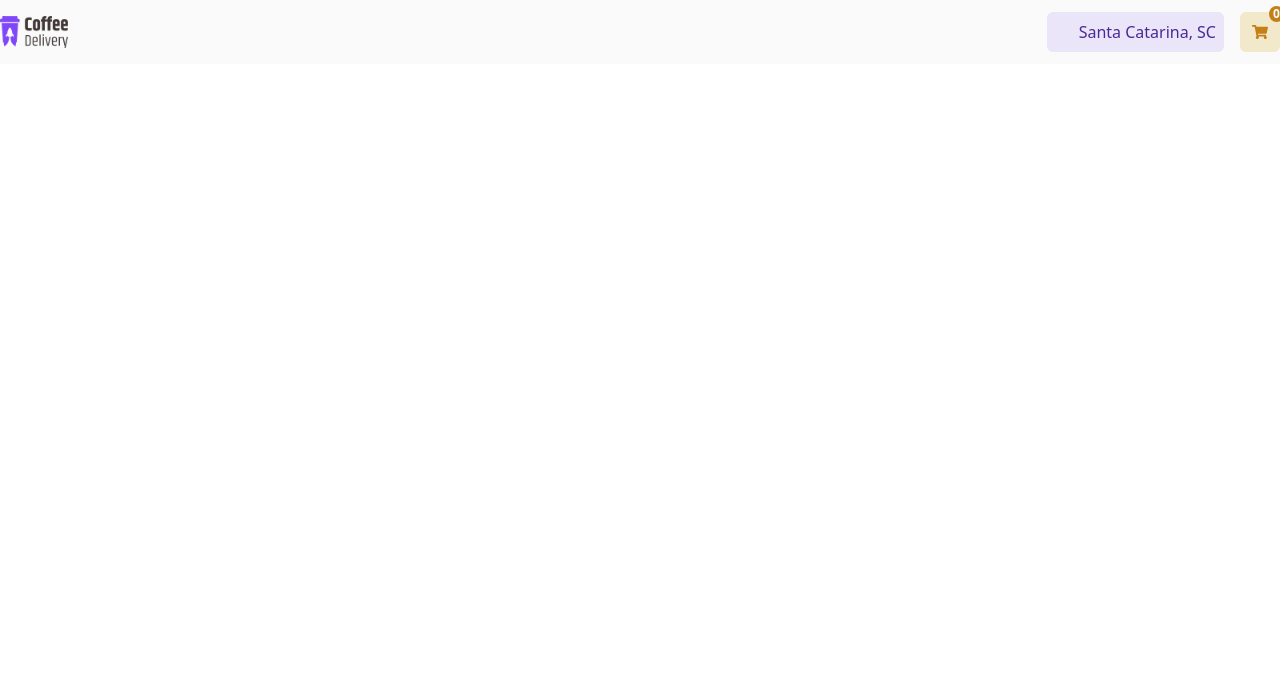
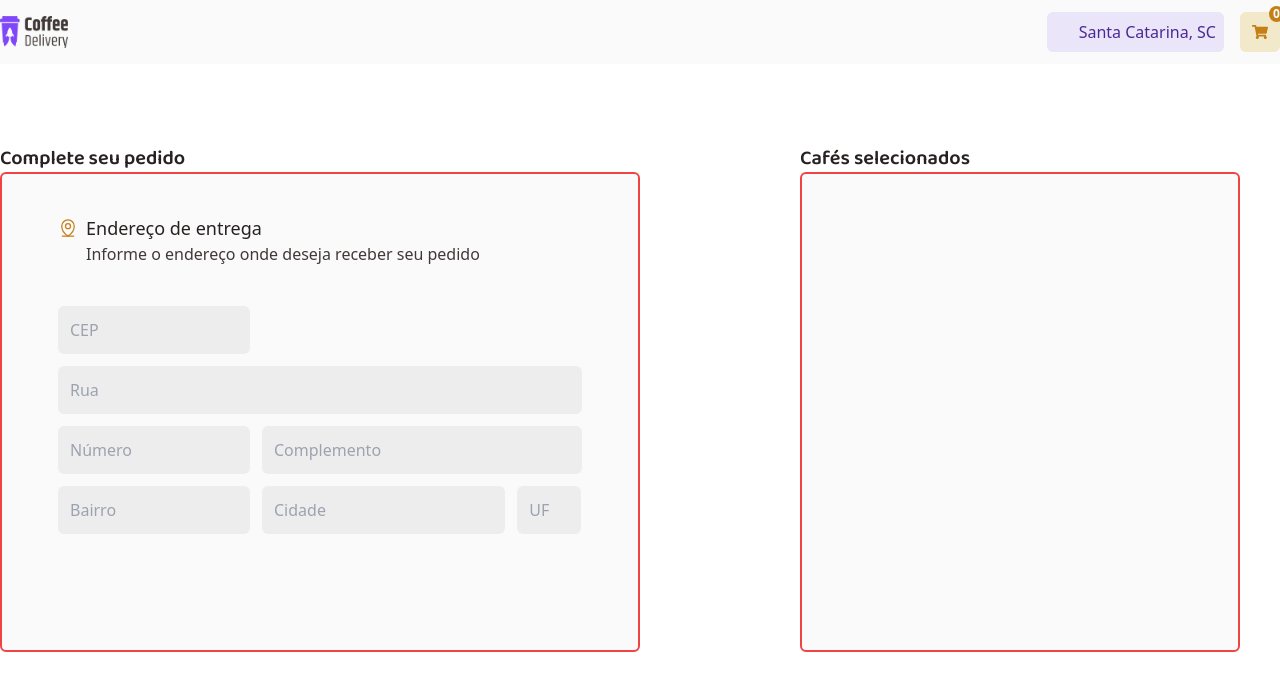
Before and after one commit to VitorCruz78/CoffeeDelivery, a React (Vite) app in the folder coffee-delivery/: page /Checkout in a window 1280 px wide. Shown: the top 690 px of the page. Built offline with nearby package versions, Linux system fonts and the light colour scheme; some icons are missing.

Commit message:
Criação base do formulário

```diff
--- a/coffee-delivery/src/components/Banner/index.tsx
+++ b/coffee-delivery/src/components/Banner/index.tsx
@@ -7,7 +7,7 @@ export function Banner() {
             <div className="flex justify-center items-center">
                 <div className="max-w-[80rem] w-full h-[30rem]">
                     <div className="flex flex-col md:grid md:grid-cols-2 h-full">
-                        <div className="flex flex-col justify-start gap-10 pt-10 md:pt-20">
+                        <div className="flex flex-col justify-start gap-10 pt-10 md:pt-20 px-4 md:px-0">
                             <div className='flex flex-col gap-4'>
                                 <h1 className="text-3xl md:text-5xl tracking-wider text-base-title font-baloo font-bold">Encontre o café perfeito para qualquer hora do dia</h1>
                                 <h2 className="text-md md:text-lg text-base-title">Com o Coffee Delivery você recebe seu café onde estiver, a qualquer hora</h2>
--- a/coffee-delivery/src/components/Form/index.tsx
+++ b/coffee-delivery/src/components/Form/index.tsx
@@ -1,6 +1,33 @@
+import { MapPinLine } from "phosphor-react";
+
 export function Form() {
     return (
         <>
+            <div className="flex flex-col justify-start items-start pt-20">
+                <div className="max-w-[60rem] w-full h-[30rem]">
+                    <p className="font-baloo font-semibold text-xl text-base-title">Complete seu pedido</p>
+                    <div className="bg-background h-full rounded-md border-2 border-red-500">
+                        <div className="px-14 py-10">
+                            <p><span className="flex items-center gap-2 text-base-title text-lg"><MapPinLine size={20} weight="regular" color="#C47F17" />Endereço de entrega</span></p>
+                            <p className="text-base-subtitle ml-7 text-md">Informe o endereço onde deseja receber seu pedido</p>
+
+                            <form className="mt-10 flex flex-col justify-center items-start gap-3">
+                                <input className="outline-none bg-base-input p-3 rounded-md w-[12rem]" placeholder="CEP" type="text" />
+                                <input className="outline-none bg-base-input p-3 rounded-md w-full" placeholder="Rua" type="text" />
+                                <div className="flex items-center gap-[0.75rem]">
+                                    <input className="outline-none bg-base-input p-3 rounded-md w-[12rem]" placeholder="Número" type="text" />
+                                    <input className="outline-none bg-base-input p-3 rounded-md w-[20rem]" placeholder="Complemento" type="text" />
+                                </div>
+                                <div className="flex items-center gap-[0.75rem]">
+                                    <input className="outline-none bg-base-input p-3 rounded-md w-[12rem]" placeholder="Bairro" type="text" />
+                                    <input className="outline-none bg-base-input p-3 rounded-md w-[15.2rem]" placeholder="Cidade" type="text" />
+                                    <input className="outline-none bg-base-input p-3 rounded-md w-[4rem]" placeholder="UF" type="text" />
+                                </div>
+                            </form>
+                        </div>
+                    </div>
+                </div>
+            </div>
         </>
     )
 }
--- a/coffee-delivery/src/components/Header/index.tsx
+++ b/coffee-delivery/src/components/Header/index.tsx
@@ -19,7 +19,7 @@ export function Header() {
 
     return (
         <>
-            <div className="bg-background h-16 flex justify-center">
+            <div className="bg-background h-16 flex justify-center px-4 md:px-0">
                 <div className='max-w-[80rem] w-full flex items-center justify-between'>
                     <a href='/'><img src={Logo} alt='Logo da marca Coffe Delivery' className='h-8'></img></a>
                     <div className='flex items-center gap-4'>
--- a/coffee-delivery/src/components/SelectedCoffees/index.tsx
+++ b/coffee-delivery/src/components/SelectedCoffees/index.tsx
@@ -1,6 +1,14 @@
 export function SelectedCoffees() {
     return (
-        <>
-        </>
+        <div className="flex flex-col justify-end items-end pt-20">
+            <div className="max-w-[30rem] w-full h-[30rem]">
+                <p className="font-baloo font-semibold text-xl text-base-title">Cafés selecionados</p>
+                <div className="bg-background h-full rounded-md border-2 border-red-500 mr-10">
+                    <div className="px-14 py-10">
+
+                    </div>
+                </div>
+            </div>
+        </div>
     )
 }
--- a/coffee-delivery/src/pages/Checkout/index.tsx
+++ b/coffee-delivery/src/pages/Checkout/index.tsx
@@ -6,11 +6,15 @@ export function Checkout() {
     return (
         <>
             <Header />
-            <div>
-                <Form />
-            </div>
-            <div>
-                <SelectedCoffees />
+            <div className="flex justify-center items-center">
+                <div className="grid grid-cols-2 max-w-[80rem] w-full">
+                    <div>
+                        <Form />
+                    </div>
+                    <div>
+                        <SelectedCoffees />
+                    </div>
+                </div>
             </div>
         </>
     )
--- a/coffee-delivery/src/pages/Home/index.tsx
+++ b/coffee-delivery/src/pages/Home/index.tsx
@@ -8,7 +8,7 @@ export function Home() {
             <Header />
             <Banner />
 
-            <div id="coffeeList" className="flex justify-center items-center">
+            <div id="coffeeList" className="flex justify-center items-center mt-20 px-4 md:mt-0 md:px-0">
                 <div className="max-w-[80rem] w-full">
                     <p className="text-2xl font-baloo font-bold text-base-subtitle">Nossos cafés</p>
                     <div className="pt-8">
```
